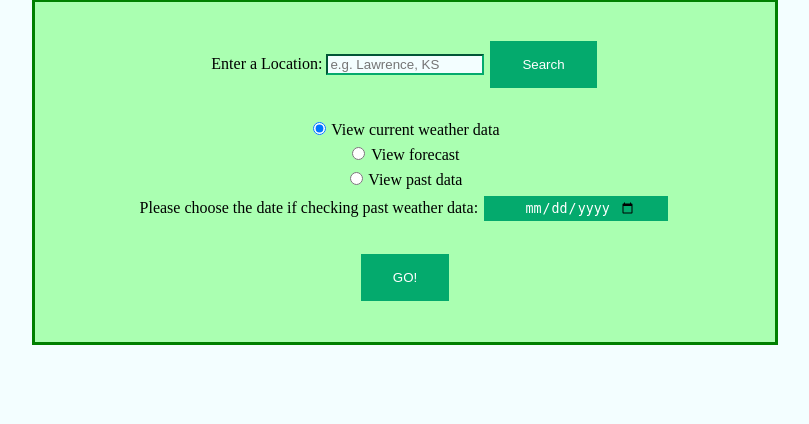
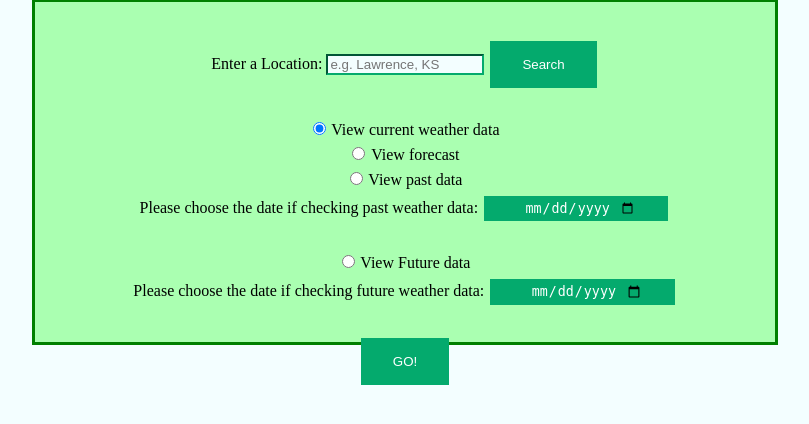
Before and after one commit to Xavanion/SweaterWeather, a Python web app: template templates/index.html in a window 1280 px wide. Shown: the part 96-520 px from the top of the page, without its empty margins (235-1044 px from the left). Run offline with Jinja, Linux system fonts and the light colour scheme; the template is opened without the code that fills it: most values are stand-ins (such as "Sample title", 1, 10 or a date in 2020).

Commit message:
Added future reading

```diff
--- a/templates/index.html
+++ b/templates/index.html
@@ -21,16 +21,26 @@
 					<input type="radio" id="choice1" name="radioChoice" value="CurrentData" checked="checked">
 					<label for="choice1"> View current weather data</label><br>
 
-					<input type="radio" id="choice3" name="radioChoice" value="Forecast">
-					<label for="choice3"> View forecast</label><br>
+					<input type="radio" id="choice2" name="radioChoice" value="Forecast">
+					<label for="choice2"> View forecast</label><br>
 
-					<input type="radio" id="choice2" name="radioChoice" value="PastData">
-					<label for="choice2"> View past data</label><br>
+					<input type="radio" id="choice3" name="radioChoice" value="PastData">
+					<label for="choice3"> View past data</label><br>
 
 					<label for="start"> Please choose the date if checking past weather data: </label>
 					<input type="date" id="WeatherDate" name="WeatherDate"
 						value="{{today}}"
 						min="1978-01-01" max="{{today}}"><br><br>
+
+					<input type="radio" id="choice4" name="radioChoice" value="FutureData">
+					<label for="choice4">View Future data</label> <br>
+
+					<label for="start"> Please choose the date if checking future weather data: </label>
+					<input type="date" id="FutureDate" name="FutureDate"
+						value="{{future_min}}"
+						min="{{future_min}}" max="{{future_max}}"><br><br>
+
+
 					<input type="submit" value="GO!" /> <br>
 
 
```
Also changed, not shown: app.py (+11 -9 lines).
